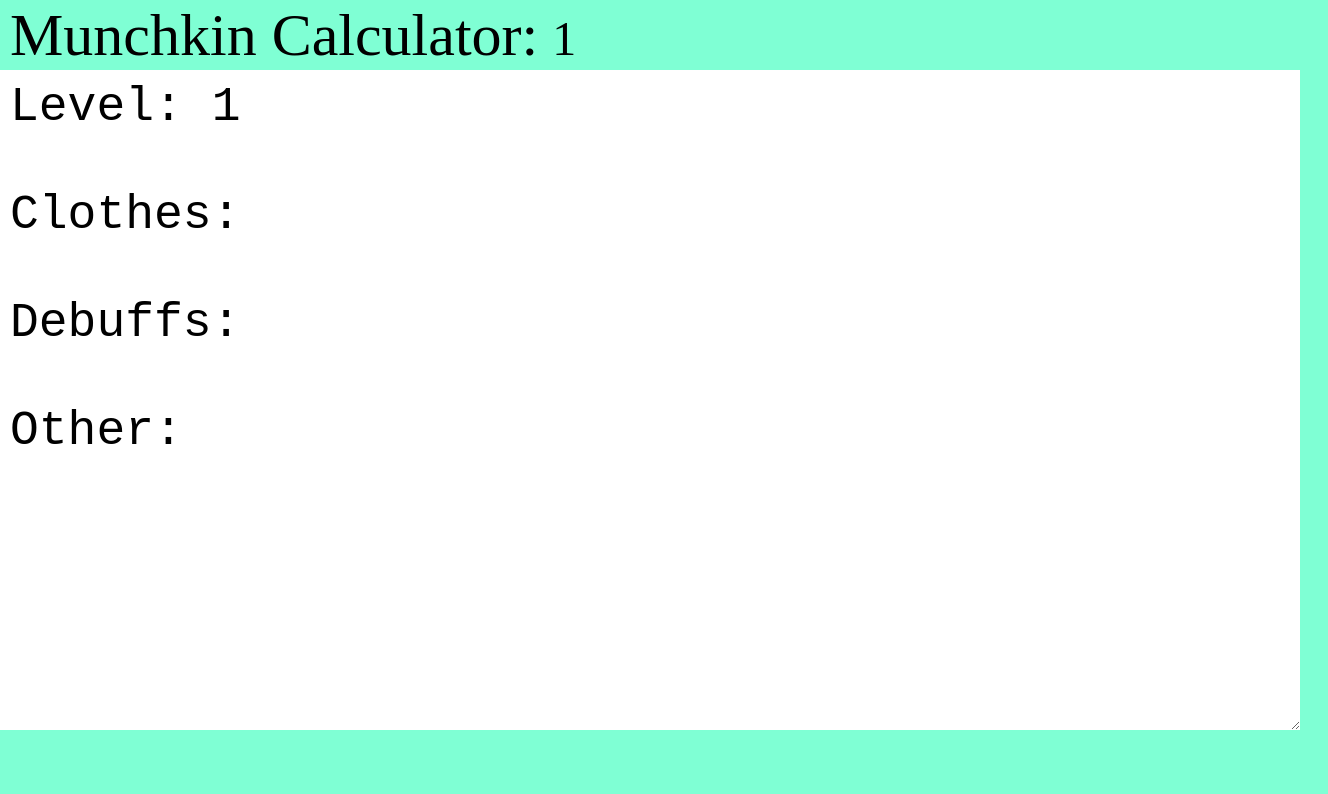
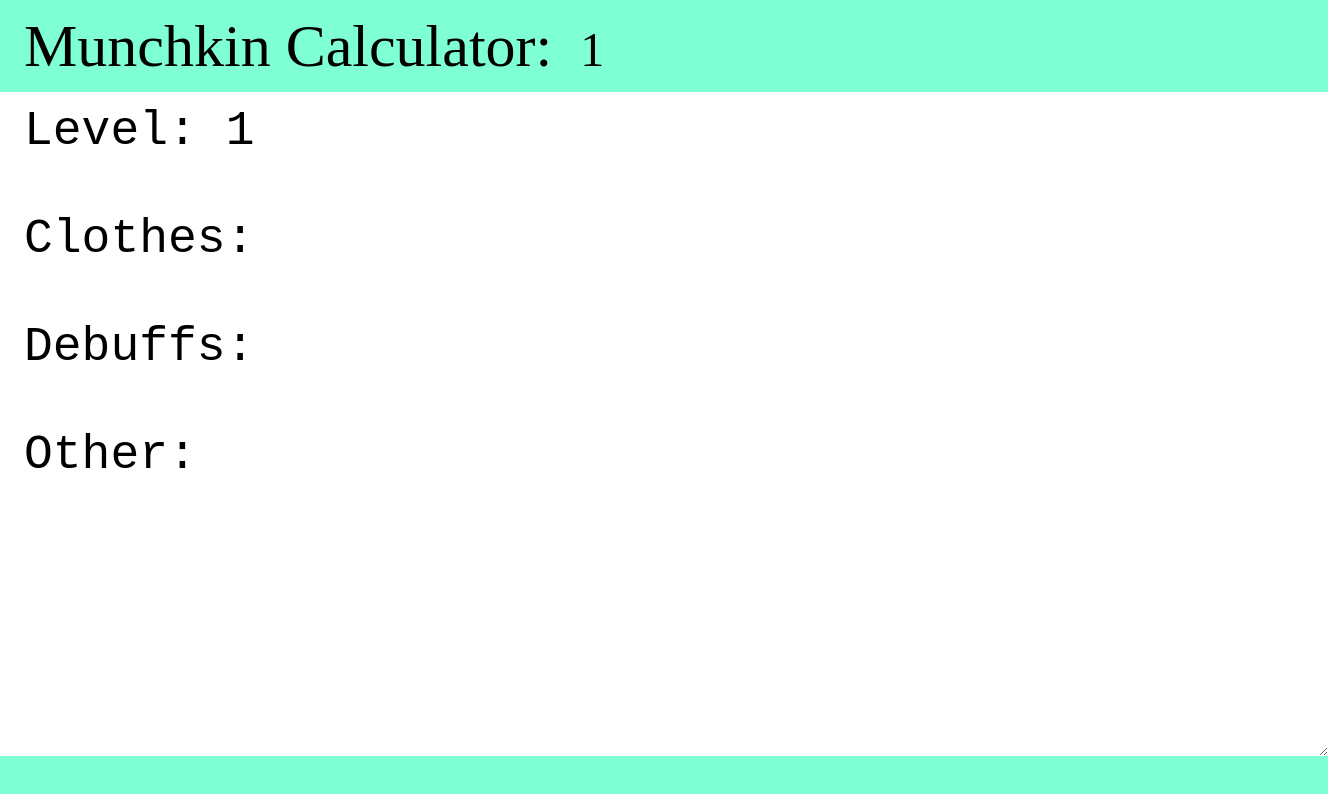
Before and after one commit to Domovikx/munchkin-lv, a plain HTML site: page index.html in a window 1280 px wide. Shown: the whole page, 1328 px wide, since content can reach past the window. Drawn offline with nearby package versions, Linux system fonts and the light colour scheme.

Commit message:
chore: make beauty

```diff
--- a/assets/css/style.css
+++ b/assets/css/style.css
@@ -1,10 +1,10 @@
 textarea {
     width: 100%;
     height: 640px;
-    padding: 7px 14px;
+    padding: 12px 24px;
     border: 0px;
-    overflow: hidden;
-    padding: 10px;
+    /* overflow: hidden; */
+    /* padding: 10px; */
 }
 
 body {
@@ -14,7 +14,7 @@ body {
 
 h1 {
     font-size: 60px;
-    padding: 5px 10px;
+    padding: 16px 24px;
     /* text-align: center; */
     display: inline-block;
 }
```
Also changed, not shown: index.html (+1 -0 lines).
